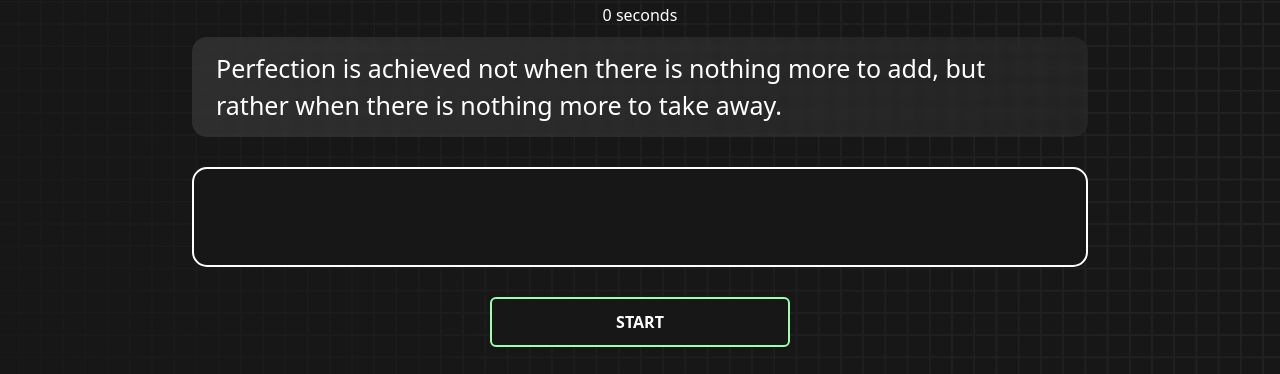
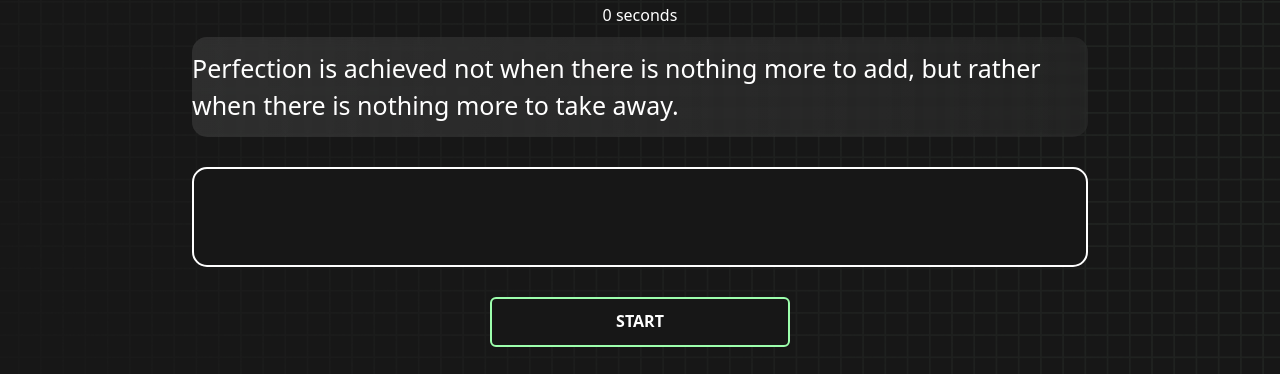
Before and after one commit to shantosarker2001/moonster-debugging-assignment, a plain HTML site: page index.html in a window 1280 px wide. Shown: the part 160-534 px from the top of the page. Drawn offline with nearby package versions, Linux system fonts and the light colour scheme.

Commit message:
add some

```diff
--- a/index.html
+++ b/index.html
@@ -49,12 +49,12 @@
     <div id="show-time">0 seconds</div>
 
     <div class="box-container">
-      <div id="question" class="p-4"></div>
+      <div id="question"></div>
 
       <div id="display" class="inactive "></div>
 
       <div class="buttons">
-        <button id="starts" class="rounded">START</button>
+        <div id="starts" class="rounded style">START</div>
       </div>
 
       <div class="divider-container">
--- a/script.js
+++ b/script.js
@@ -124,7 +124,7 @@ const start = () => {
     }
     count--;
 
-  }, 500);
+  }, 1000);
 };
 
 // START Countdown
--- a/styles.css
+++ b/styles.css
@@ -133,7 +133,8 @@ body {
   margin: 30px 0;
 }
 
-button {
+.style {
+  text-align: center;
   padding: 10px 20px;
   border: none;
   font-size: 16px;
```
Also changed, not shown: Blog.html (+2 -1 lines).
